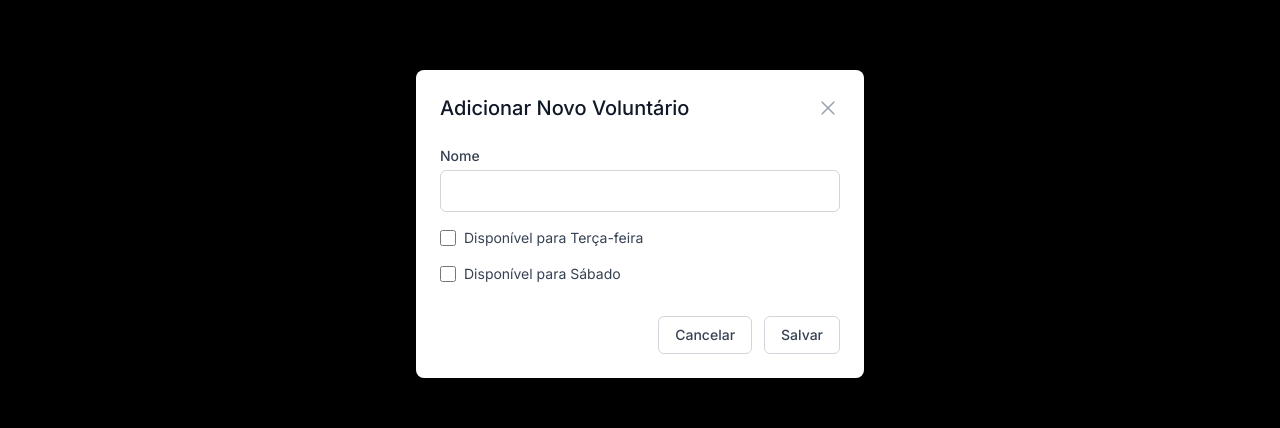
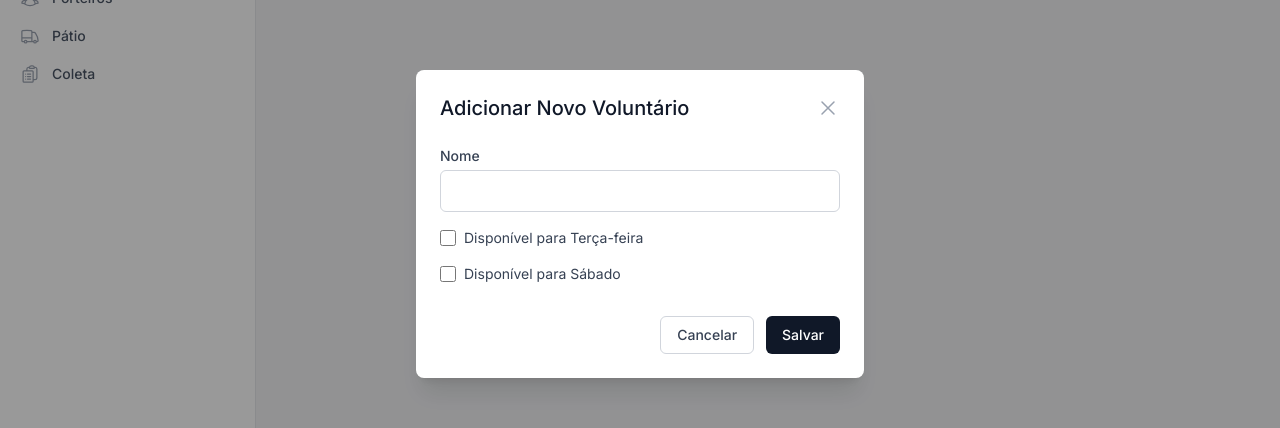
Before and after one commit to GustavoOrelio/Lista-CCB, a Next.js app: page /voluntarios in a window 1280 px wide. Both pictures are taken after a click on the button "Adicionar Voluntário". Shown: the part 176-604 px from the top of the page. Built offline with nearby package versions, Linux system fonts and the light colour scheme; no server answers; the database is empty.

Commit message:
feat: enhance volunteer modal UI with improved layout and accessibility features, including updated button styles and z-index adjustments

```diff
--- a/app/voluntarios/page.tsx
+++ b/app/voluntarios/page.tsx
@@ -94,13 +94,15 @@ export default function Voluntarios() {
 
       {/* Modal de Cadastro */}
       {isModalOpen && (
-        <div className="fixed inset-0 bg-black bg-opacity-25 backdrop-blur-sm flex items-center justify-center">
-          <div className="bg-white rounded-lg shadow-lg p-6 w-full max-w-md">
+        <div className="fixed inset-0 z-50 overflow-y-auto">
+          <div className="fixed inset-0 bg-black opacity-40"></div>
+          <div className="flex min-h-screen items-center justify-center p-4">
+            <div className="relative bg-white rounded-lg shadow-xl p-6 w-full max-w-md z-50">
               <div className="flex justify-between items-center mb-6">
                 <h2 className="text-xl font-medium text-gray-900">Adicionar Novo Voluntário</h2>
                 <button
                   onClick={() => setIsModalOpen(false)}
-                className="text-gray-400 hover:text-gray-500"
+                  className="text-gray-400 hover:text-gray-500 transition-colors"
                 >
                   <span className="sr-only">Fechar</span>
                   <svg className="h-6 w-6" fill="none" viewBox="0 0 24 24" strokeWidth="1.5" stroke="currentColor">
@@ -153,7 +155,7 @@ export default function Voluntarios() {
                   </button>
                   <button
                     type="submit"
-                  className="px-4 py-2 text-sm font-medium text-gray-700 bg-white border border-gray-300 rounded-md hover:bg-gray-50 transition-colors"
+                    className="px-4 py-2 text-sm font-medium text-white bg-gray-900 rounded-md hover:bg-gray-800 transition-colors"
                   >
                     Salvar
                   </button>
@@ -161,6 +163,7 @@ export default function Voluntarios() {
               </form>
             </div>
           </div>
+        </div>
       )}
     </div>
   );
```
Lines whose indentation alone changed are shown as unchanged.
